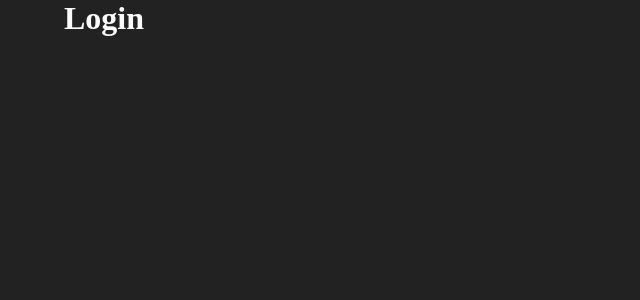
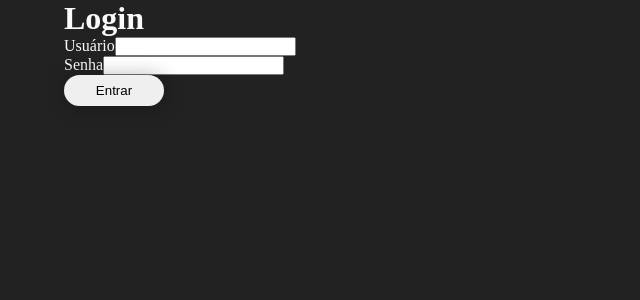
Before and after one commit to Joffre-Quintas/PotenciaHack_Frontend, a React (Vite) app: page / in a window 1280 px wide. Shown: the top 300 px of the page, without its empty margins (0-640 px from the left). Built offline with nearby package versions, Linux system fonts and the light colour scheme.

Commit message:
Página de login estruturada.

```diff
--- /dev/null
+++ b/src/components/Button/Button.jsx
@@ -0,0 +1,7 @@
+import style from './Button.module.scss';
+
+export default function Button(props) {
+    return(
+        <button onClick={props.onClick}>{props.title}</button>
+    )
+}
--- /dev/null
+++ b/src/components/Button/Button.module.scss
@@ -0,0 +1,7 @@
+button {
+    padding: .5rem 1rem;
+    border-radius: 1rem;
+    border: none;
+    box-shadow: 1px 1px 20px rgba(0, 0, 0, 0.3);
+    width: 100px;
+}
--- a/src/pages/Login/Login.jsx
+++ b/src/pages/Login/Login.jsx
@@ -1,7 +1,28 @@
+import Button from "../../components/Button/Button";
+
 export default function Login() {
+
+    function handleSubmit(e) {
+        e.preventDefault()
+        console.log('test')
+    }
+
     return(
         <div className="container">
-            <h1>Login</h1>
+            <form>
+                <h1>Login</h1>
+                <div>
+                    <label htmlFor="user">Usuário</label>
+                    <input type="text" name="user"/>
+                </div>
+                <div>
+                    <label htmlFor="password">Senha</label>
+                    <input type="password" name="password"/>
+                </div>
+                <div>
+                    <Button title="Entrar" onClick={(e) => handleSubmit(e)}></Button>
+                </div>
+            </form>
         </div>
     )
 }
```
